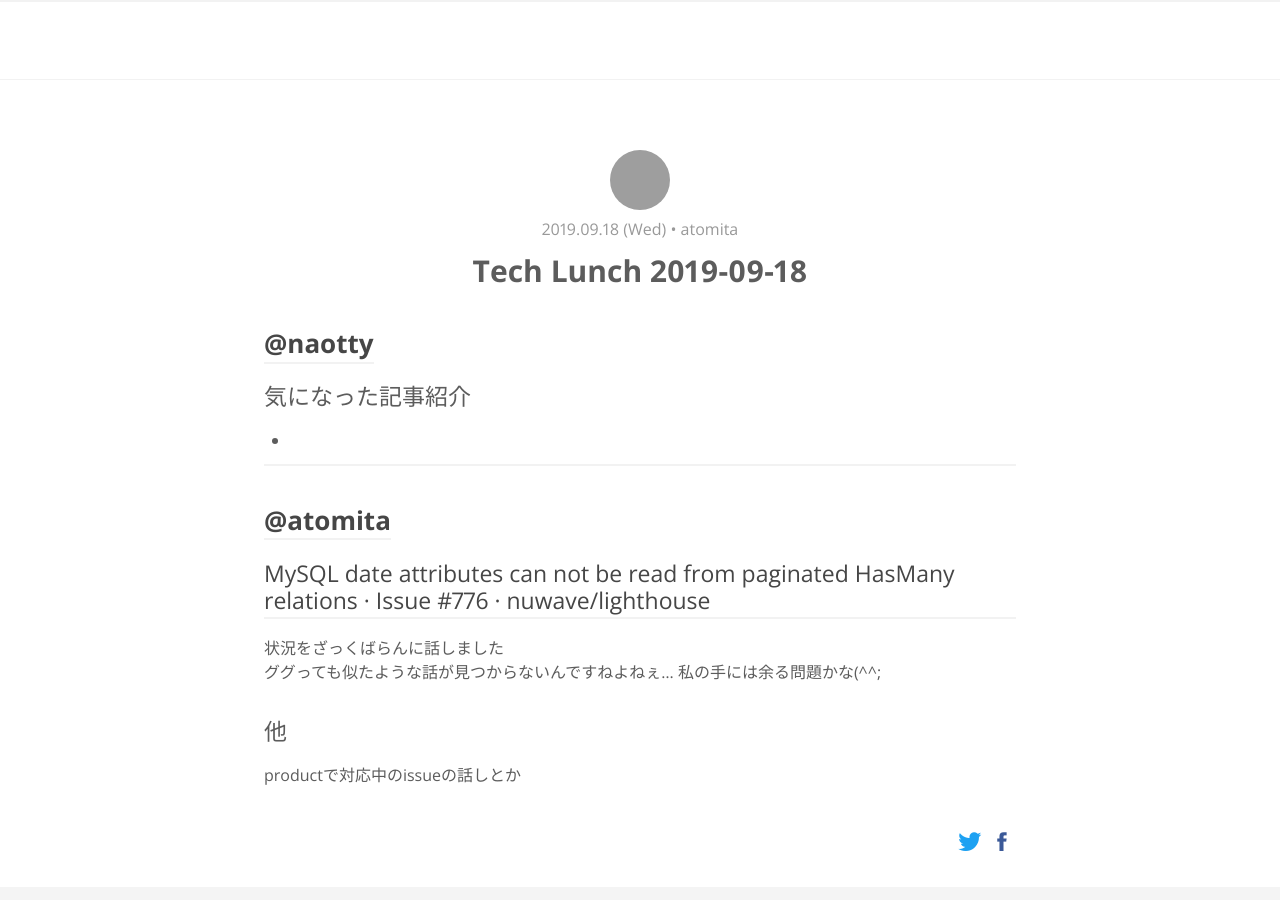
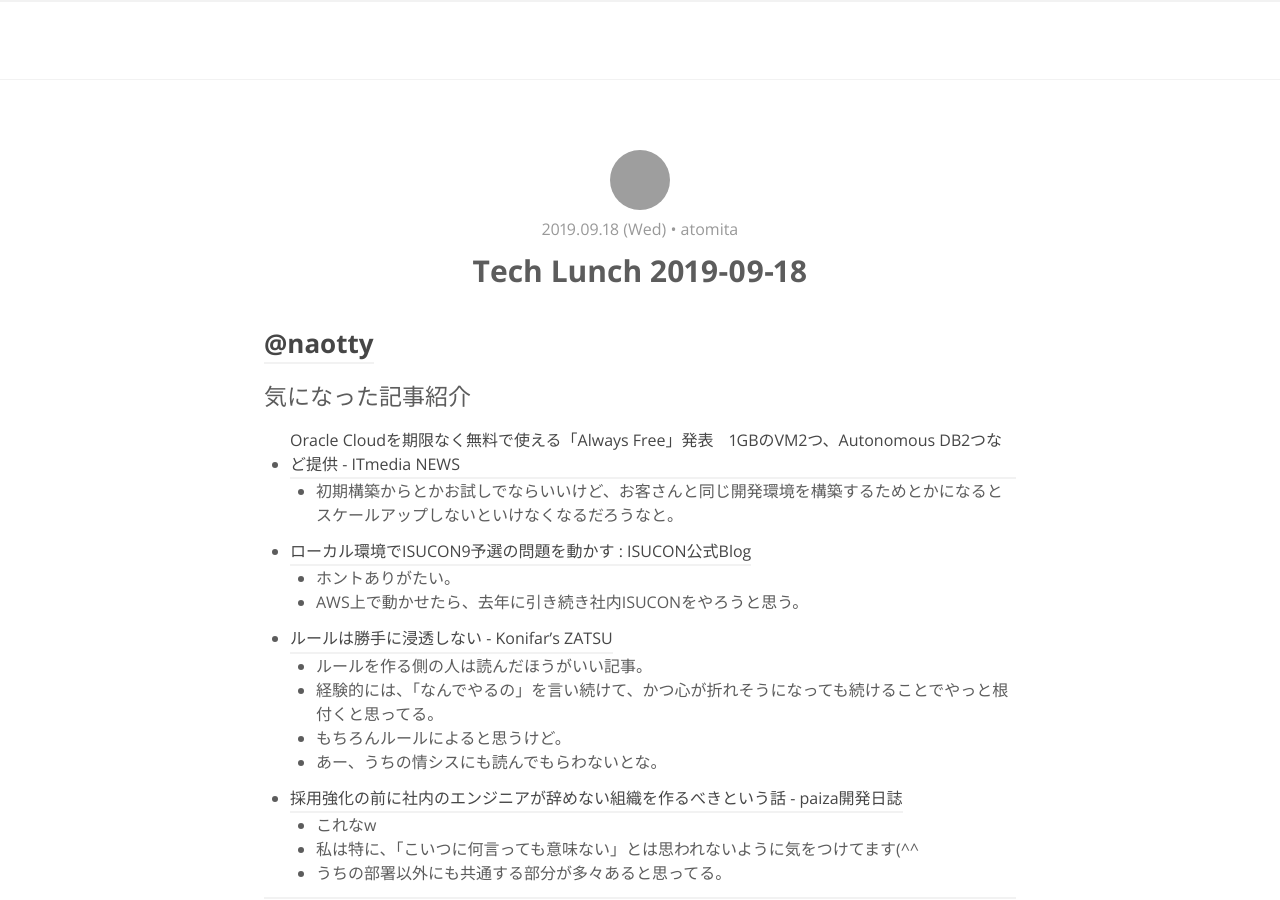
Before and after one commit to RyukyuInteractive/tech.ryukyu-i.co.jp, a Jekyll site: the page built from _posts/2019-09-18-tech-lunch.md, in a window 1280 px wide and 900 px high. Built offline with Jekyll 4.4.1, drawn with Linux system fonts in a browser that asks for light colours; a script that is not in the unit is left out; comment, search, counter and statistics services are not loaded; grey boxes are pictures that could not be loaded.

Commit message:
Update 2019-09-18-tech-lunch.md

```diff
--- a/_posts/2019-09-18-tech-lunch.md
+++ b/_posts/2019-09-18-tech-lunch.md
@@ -10,8 +10,21 @@ typora-root-url: ..
 ## [@naotty](https://github.com/naotty)
 
 ### 気になった記事紹介
+- [Oracle Cloudを期限なく無料で使える「Always Free」発表　1GBのVM2つ、Autonomous DB2つなど提供 \- ITmedia NEWS](https://www.itmedia.co.jp/news/articles/1909/17/news076.html)
+    - 初期構築からとかお試しでならいいけど、お客さんと同じ開発環境を構築するためとかになるとスケールアップしないといけなくなるだろうなと。
+- [ローカル環境でISUCON9予選の問題を動かす : ISUCON公式Blog](http://isucon.net/archives/53805209.html)
+    - ホントありがたい。
+    - AWS上で動かせたら、去年に引き続き社内ISUCONをやろうと思う。
+- [ルールは勝手に浸透しない \- Konifar's ZATSU](http://konifar-zatsu.hatenadiary.jp/entry/2019/08/01/180020)
+    - ルールを作る側の人は読んだほうがいい記事。
+    - 経験的には、「なんでやるの」を言い続けて、かつ心が折れそうになっても続けることでやっと根付くと思ってる。
+    - もちろんルールによると思うけど。
+    - あー、うちの情シスにも読んでもらわないとな。
+- [採用強化の前に社内のエンジニアが辞めない組織を作るべきという話 \- paiza開発日誌](https://paiza.hatenablog.com/entry/2019/09/17/%E6%8E%A1%E7%94%A8%E5%BC%B7%E5%8C%96%E3%81%AE%E5%89%8D%E3%81%AB%E7%A4%BE%E5%86%85%E3%81%AE%E3%82%A8%E3%83%B3%E3%82%B8%E3%83%8B%E3%82%A2%E3%81%8C%E8%BE%9E%E3%82%81%E3%81%AA%E3%81%84%E7%B5%84%E7%B9%94)
+    - これなw
+    - 私は特に、「こいつに何言っても意味ない」とは思われないように気をつけてます(^^
+    - うちの部署以外にも共通する部分が多々あると思ってる。
 
--
 
 ----
 
```
